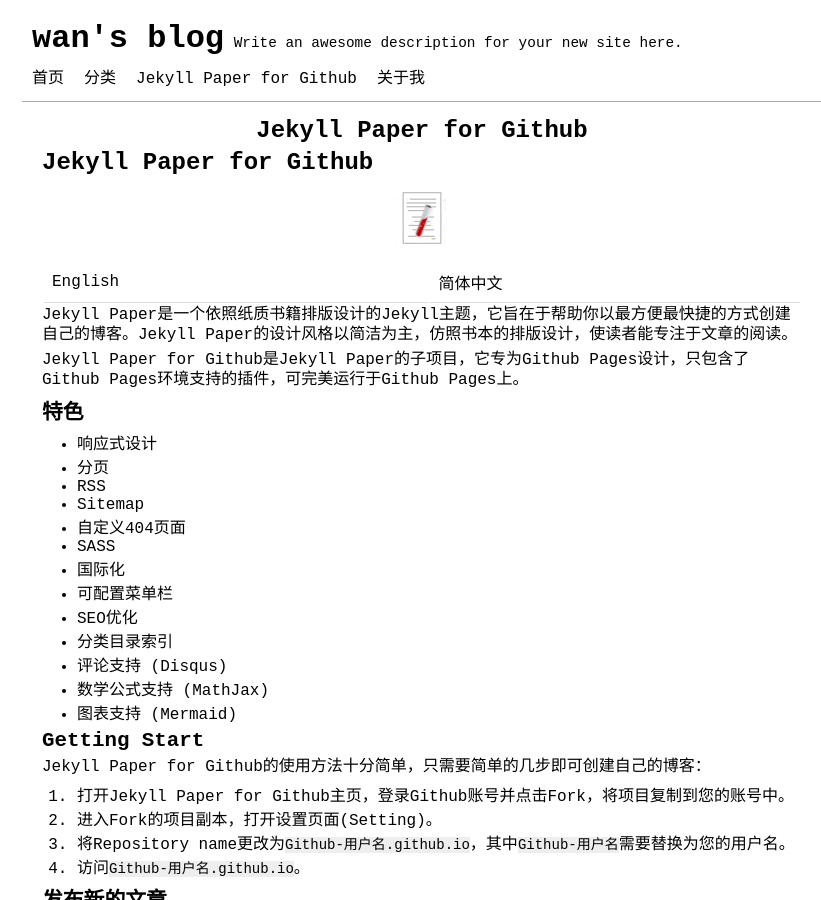
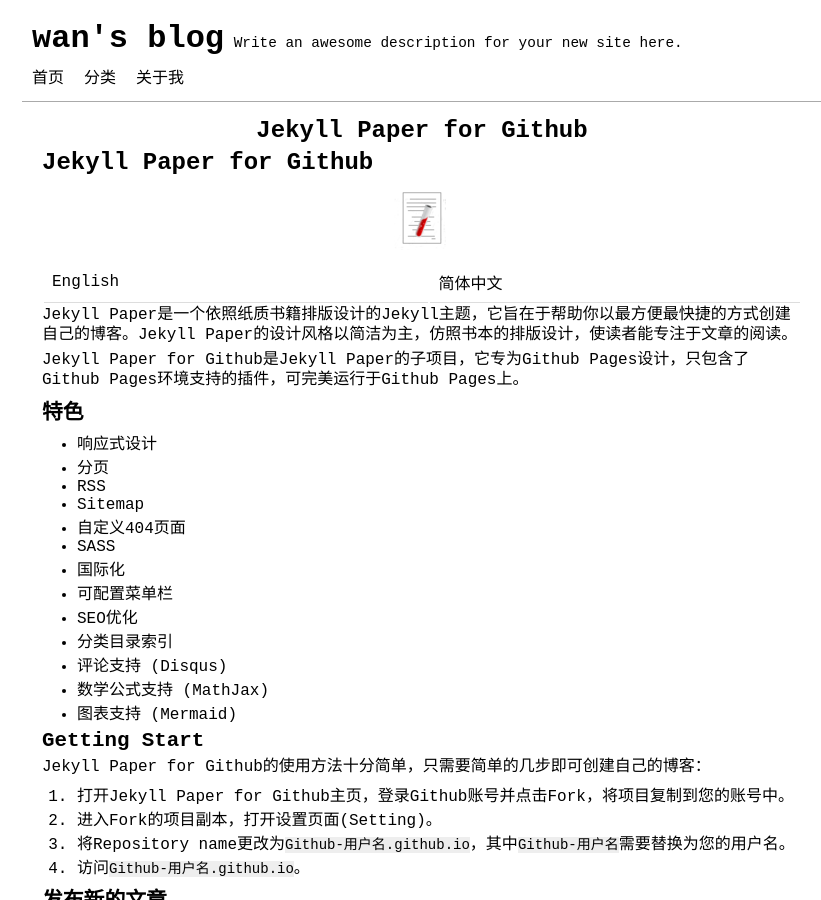
Before and after one commit to wanliming/wanliming.github.io, a Jekyll site: the page built from README-CN.md, in a window 1280 px wide and 900 px high. Shown: the whole window, without its empty margins (218-1039 px from the left). Built offline with Jekyll 4.4.1, drawn with Linux system fonts in a browser that asks for light colours; our own code applies the rules of GitHub Pages for plain Markdown files.

Commit message:
Update menus.yml

```diff
--- a/_data/menus.yml
+++ b/_data/menus.yml
@@ -1,12 +1,8 @@
 - default: menu_index
-  url: ''
+  url:   ""
 
 - default: menu_category
-  url: 'categories'
-
-- title: 'Jekyll Paper for Github'
-  absoluteUrl: true
-  url: 'https://github.com/ghosind/Jekyll-Paper-Github'
+  url:   "categories"
 
 - default: menu_about
-  url: 'about'
+  url:   "about"
```
